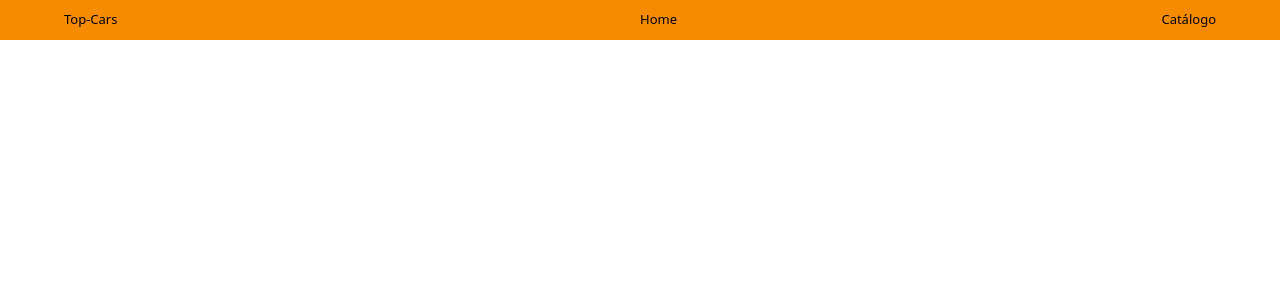
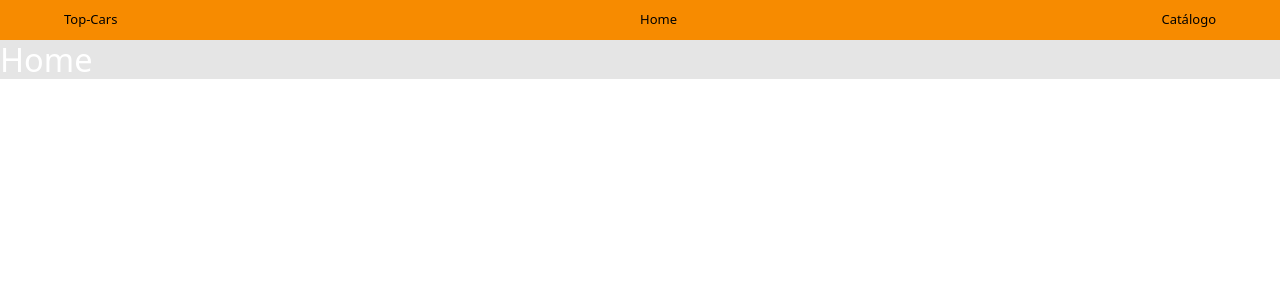
Before and after one commit to RomuloAlbuquerque/top-cars-frontend, a React (Create React App) app: page / in a window 1280 px wide. Shown: the top 300 px of the page. Built offline with nearby package versions, Linux system fonts and the light colour scheme.

Commit message:
Init home

```diff
--- a/src/App.tsx
+++ b/src/App.tsx
@@ -1,11 +1,13 @@
 import "./assets/styles/custom.scss";
 import "./App.css";
 import Navbar from "components/Navbar";
+import Home from "page/Home";
 
 function App() {
   return (
     <>
       <Navbar />
+      <Home />
     </>
   );
 }
--- /dev/null
+++ b/src/page/Home/index.tsx
@@ -0,0 +1,11 @@
+import './styles.css'
+
+const Home = ()=> {
+    return (
+        <div className='main-home-container'>
+            <h1>Home</h1>
+        </div>
+    )
+}
+
+export default Home
--- /dev/null
+++ b/src/page/Home/styles.css
@@ -0,0 +1,3 @@
+.main-home-container{
+    background-color: #E5E5E5;
+}
```
